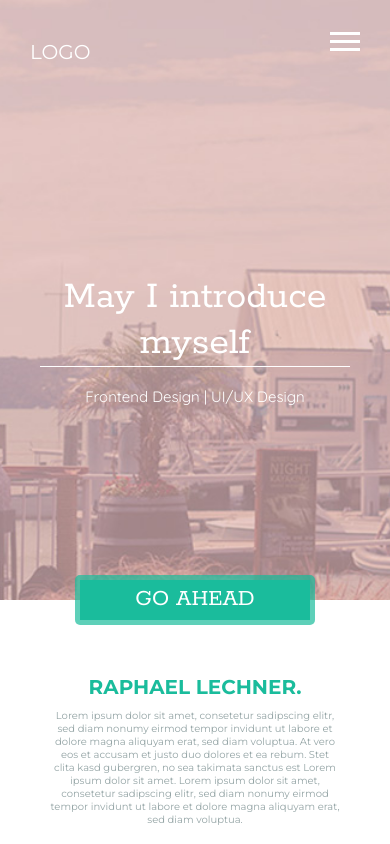
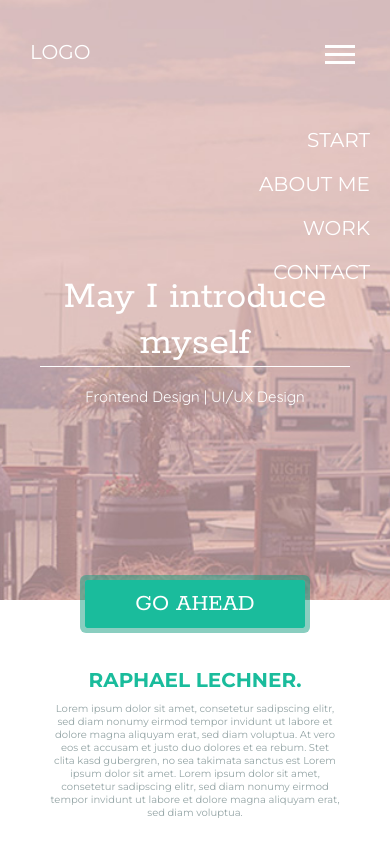
Before and after one commit to OskarMt/Variety-Site, a plain HTML site: page index.html in a window 390 px wide. Both pictures are taken after a click on the element 345 px from the left and 52 px from the top of the page. Shown: the top 844 px of the page. Drawn offline with Linux system fonts and the light colour scheme.

Commit message:
commit 1

```diff
--- a/index.html
+++ b/index.html
@@ -8,6 +8,7 @@
     <title>Variety</title>
     <link href = "style.css"  rel="stylesheet" type="text/css">
     <link href="https://fonts.googleapis.com/css2?family=Montserrat:wght@400;700&family=Quicksand&family=Rokkitt&display=swap" rel="stylesheet">
+    <script src="script.js"></script>
 
 </head>
 <body>
@@ -47,18 +48,20 @@
 
 
 <!--HEADER-->
-<header>
+<header id="header">
     <div class="container">
         <div class="header__inner">
             <div class="header__logo">LOGO</div>
-            <nav>
-                <a class="nav__link" href="#">start</a>
-                <a class="nav__link" href="#">about me</a>
-                <a class="nav__link" href="#">work</a>
-                <a class="nav__link" href="#">contact</a>
+            <nav id="nav">
+                <a class="nav__link" href="#" data-scroll="#header">start</a>
+                <a class="nav__link" href="#" data-scroll="#about">about me</a>
+                <a class="nav__link" href="#" data-scroll="#skills">work</a>
+                <a class="nav__link" href="#" data-scroll="#contact">contact</a>
             </nav>
-            <div class="burger">
-                <div class="burger__item"></div>
+            <div class="burger" id="burger" onclick="showNav()">
+                <span></span>
+                <span></span>
+                <span></span>
             </div>
         </div>
 
@@ -71,7 +74,7 @@
 
 <!--INTRO-->
 
-<div class="intro">
+<div class="intro" id="intro">
     <div class="container">
         <div class="intro__inner">
             <h1 class="intro__title">May I introduce myself</h1>
@@ -80,12 +83,12 @@
     </div><!--/CONTAINER-->
 </div><!--/INTRO-->
 
- <div class="btn__border">
-    <a  class="btn" href="#">go ahead</a>
+<div class="intro-btn">
+    <a href="#" class="intro-btn__link" target="_blank">go ahead</a>
 </div>
 
 
-<div class="about">
+<div class="about" id="about">
     <div class="container">
         <div class="about__inner">
             <h1 class="about__author">raphael lechner.</h1>
@@ -135,7 +138,7 @@
 <!--PORTFOLIO-->
 
 
-<div class="portfolio">
+<div class="portfolio"  id="skills">
     <div class="container">
         <div class="portfolio__inner">
             <div class="portfolio__item">
@@ -231,7 +234,7 @@
 
 <!--CONTACT-->
 
-<div class="contact">
+<div class="contact" id="contact">
     <div class="container">
         <div class="contact__inner">
             <h1 class="contact__title">Get in touch!</h1>
--- /dev/null
+++ b/script.js
@@ -0,0 +1,84 @@
+'use strict'
+
+
+/*SHOW NAV*/
+
+function showNav(){
+    let nav = document.getElementById('nav')
+    let burger = document.getElementById('burger')
+    if(nav.classList.contains('active')){
+        nav.classList.remove('active')
+    }else{
+        nav.classList.add('active')
+    }
+
+    window.addEventListener('resize', event =>{
+        if(window.innerWidth >= 768){
+            nav.classList.remove('active')
+        }
+    }, false)
+}
+
+window.onload = function(){
+    /*FIXED HEADER */
+    let header = document.getElementById('header')
+    let intro = document.getElementById('intro')
+    let nav = document.getElementById('nav')
+    let introH = intro.scrollHeight
+    let scrollPos = window.scrollY
+
+    showHeader()
+
+    window.onscroll = function(){
+        scrollPos = this.scrollY
+        showHeader()
+    }
+
+    function showHeader(){
+        if(scrollPos >= introH){
+             header.classList.add('fixed')
+             nav.classList.add('fixed')
+        }else{
+             header.classList.remove('fixed')
+             nav.classList.remove('fixed')
+        }
+    }
+
+
+
+    /*SMOOTH SCROLL*/
+
+    let links = document.querySelectorAll('[data-scroll]')
+    for(let i = 0; i < links.length; i++){
+        links[i].addEventListener('click', function(event){
+            event.preventDefault()
+
+            let elementID = this.getAttribute('data-scroll')
+            let elementOffset = document.querySelector(elementID).offsetTop
+
+            let i  = window.pageYOffset
+
+            if(window.pageYOffset < elementOffset - 50){
+                let i  = window.pageYOffset
+                let interval = setInterval(function(){
+
+                    window.scrollTo(0, i)
+                    i+=10
+                    if(i >= elementOffset - 50) clearInterval(interval)
+
+                }, 1)
+            }else{
+                let i  = window.pageYOffset
+                let interval = setInterval(function(){
+                    window.scrollTo(0, i)
+                    i-=10
+                    if(i <= elementOffset - 50) clearInterval(interval)
+
+                }, 1)
+            }
+        })
+    }
+
+
+
+}
--- a/style.css
+++ b/style.css
@@ -44,6 +44,18 @@ header{
     z-index: 1000;
 }
 
+header.fixed{
+    position: fixed;
+    background-color: #1abc9c;
+
+}
+
+
+
+header.fixed .container{
+    padding: 20px 0;
+}
+
 .header__inner{
     display:flex;
     justify-content: space-between;
@@ -71,6 +83,32 @@ nav{
 
 }
 
+nav.active{
+    display:block;
+    text-align: right;
+
+}
+
+nav.fixed{
+    background-color: #1abc9c;
+}
+
+nav.active .nav__link{
+    display: block;
+    margin: 20px;
+
+}
+
+nav.active .nav__link:hover{
+    color: #333;
+
+}
+
+nav.fixed .nav__link:hover{
+    color: #333;
+
+}
+
 .nav__link{
 
     margin:0 20px;
@@ -88,39 +126,21 @@ nav{
 
 .burger{
     display:none;
+    cursor: pointer;
 }
 
-.burger__item{
-    display:block;
-    width:30px;
-    height:3px;
-    background-color: #fff;
-    font-size:0;
-    color:transparent;
-    position: relative;
+.burger.hide{
+    display: none;
 }
 
-.burger__item:before,
-.burger__item:after{
-
-    content:"";
-    width:100%;
-    height:100%;
+.burger span{
+    width: 30px;
+    height: 3px;
+    display: block;
     background-color: #fff;
-    position:absolute;
-    left:0;
-    z-index:1;
-
+    margin: 5px;
 }
 
-.burger__item:before{
-    top:-8px;
-}
-
-.burger__item:after{
-
-    bottom:-8px;
-}
 
 
 
@@ -180,57 +200,33 @@ nav{
 
 }
 
-
-
-
-/*BUTTON
-==============*/
-
-
-.btn__border{
-
-    background-color:rgba(26, 188, 156, .7);
-    width:240px;
-    height:50px;
-    margin: -25px auto 0 auto;
-
-    border-radius: 5px;
-    padding:5px;
-
-    transition:background-color .2s linear;
-
+.intro-btn{
+    width: 100%;
+    max-width: 400px;
+    margin: -10px auto 0 auto;
+    text-align: center;
 
 }
 
-.btn{
-    display: flex;
-    justify-content: center;
-
+.intro-btn__link{
+    text-align: center;
     font-family: 'Rokkitt', serif;
     font-weight:400;
     font-size:24px;
     text-transform: uppercase;
     text-decoration: none;
     background-color: #1abc9c;
-    padding-top:5px;
     color:#fff;
-    width:100%;
-    height:100%;
 
-    transition:background-color .2s linear;
+
+    padding: 10px 50px;
+    border-radius: 2px;
+    box-shadow: 0 0 0 5px rgba(22, 157, 130, .5);
 }
 
-
-.btn__border:hover{
-
-    background-color: rgba(22, 157, 130, 1);
-
-}
-
-.btn__border:hover .btn{
-
+.intro__btn:hover{
+    box-shadow: 0 0 0 5px #169d82;
     background-color: #169d82;
-
 }
 
 
@@ -659,16 +655,6 @@ nav{
 
 }
 
-.social__icons{
-
-    background: rgba(26, 188, 156,.5);
-    padding:8px;
-    width:100px;
-    height:100px;
-    z-index:1;
-    cursor: pointer;
-
-}
 
 .social__icons:hover .social__icon__bg2{
 
@@ -682,11 +668,13 @@ nav{
 
 .social__icon__bg2{
     background-color: #fff;
-    width:100%;
-    height:100%;
+    width:100px;
+    height:100px;
     display:flex;
     justify-content: center;
     align-items: center;
+
+    box-shadow: 0 0 0 8px  rgba(26, 188, 156,.5);
 
     transition: background-color .2s linear;
 
@@ -827,9 +815,17 @@ nav{
     }
 
 
+    .nav__link{
+        display: block;
+
+    }
 
     nav{
         display:none;
+        position: absolute;
+        top:99%;
+        right:0;
+        text-align: right;
     }
 /*BURGER*/
     .burger{
@@ -1105,9 +1101,7 @@ nav{
        margin-right:20px;
     }
 
-    .social__icons{
-
-
+    .social__icon__bg2{
         padding:8px;
         width:80px;
         height:80px;
```
Lines whose indentation alone changed are shown as unchanged.
